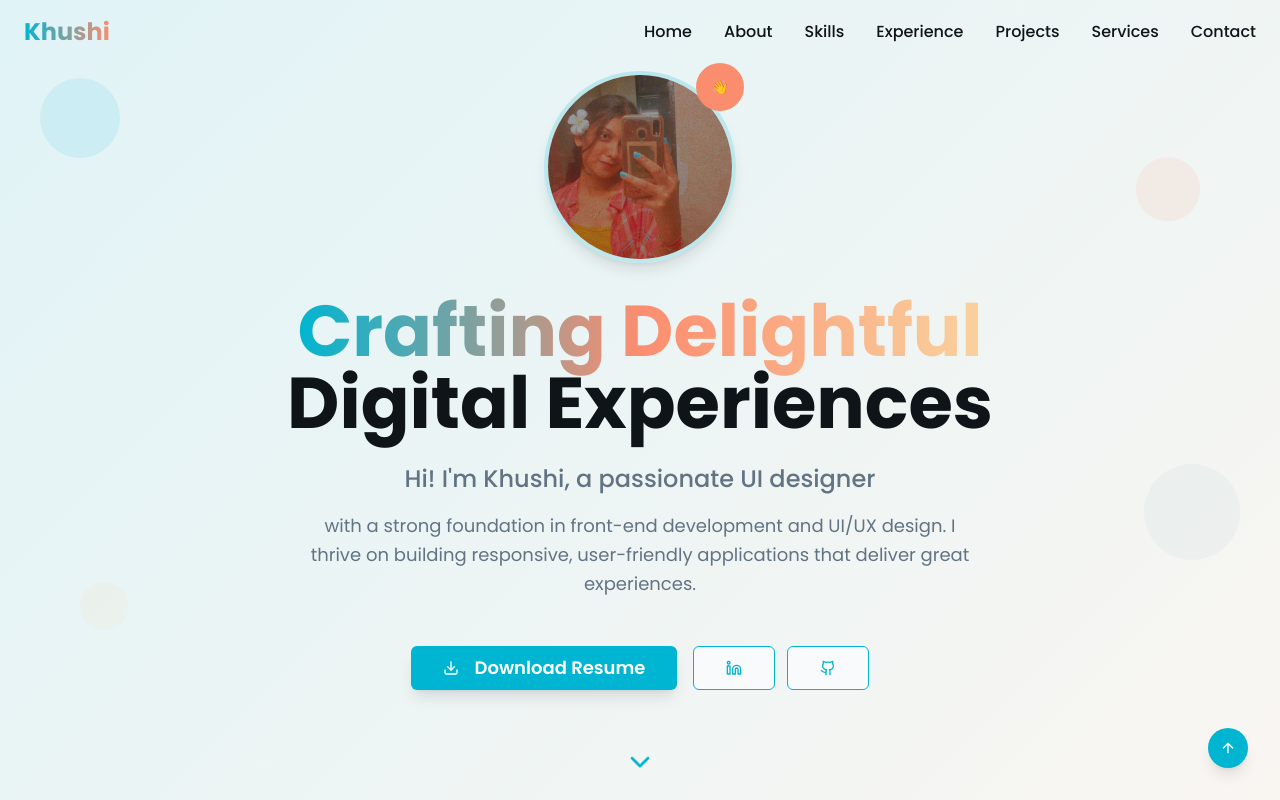
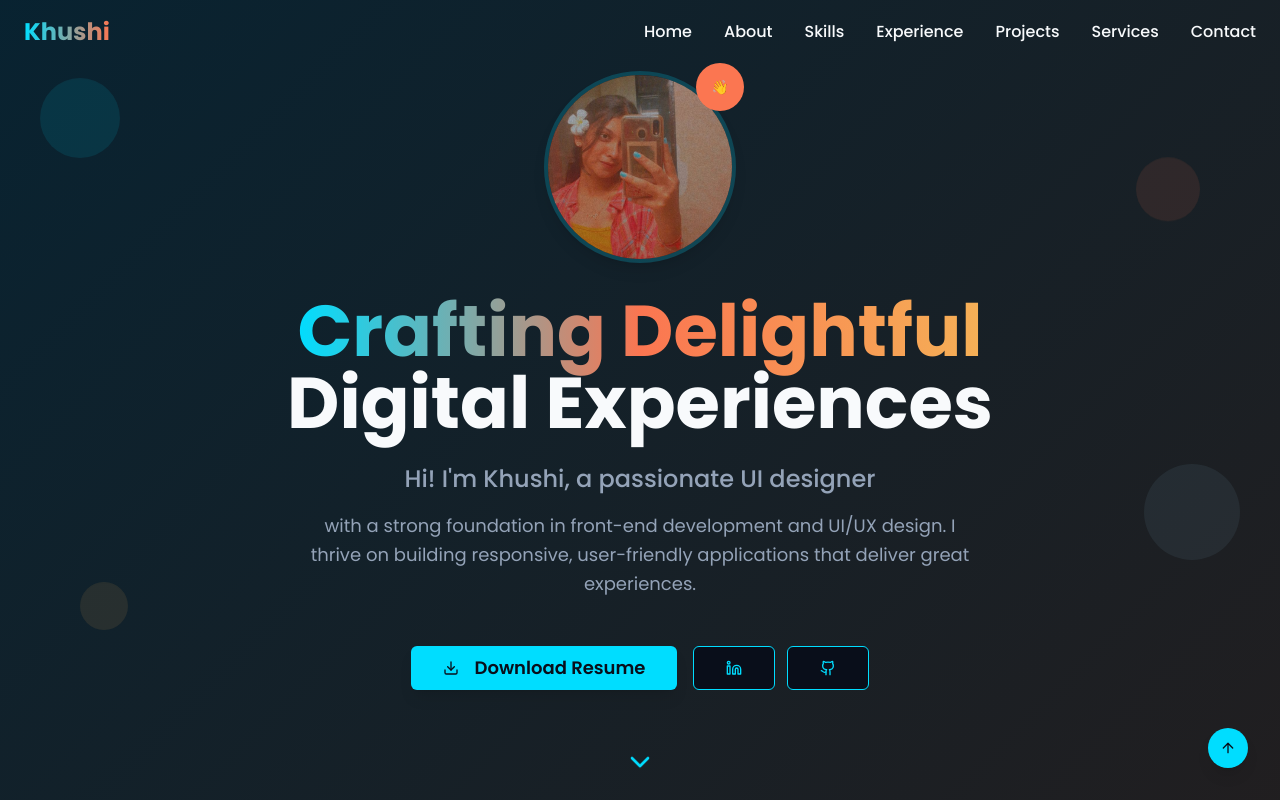
Before and after one commit to Rainbowroar/khushichaturvedi, a React (Vite) app: page / in a window 1280 px wide. Shown: the top 800 px of the page. Built offline with nearby package versions, Linux system fonts and the light colour scheme.

Commit message:
Convert theme to dark
Update the website's theme to a dark mode.

```diff
--- a/src/index.css
+++ b/src/index.css
@@ -8,46 +8,46 @@ All colors MUST be HSL.
 
 @layer base {
   :root {
-    /* Ocean-inspired background gradients */
-    --background: 200 20% 98%;
-    --foreground: 210 25% 8%;
+    /* Dark theme - Ocean-inspired background gradients */
+    --background: 222 47% 7%; /* Very dark blue-black */
+    --foreground: 210 40% 98%; /* Light text */
 
-    /* Card styling with ocean depth */
-    --card: 200 30% 96%;
-    --card-foreground: 210 25% 8%;
+    /* Card styling with dark ocean depth */
+    --card: 222 47% 9%; /* Slightly lighter than background */
+    --card-foreground: 210 40% 98%;
 
-    --popover: 200 30% 96%;
-    --popover-foreground: 210 25% 8%;
+    --popover: 222 47% 9%;
+    --popover-foreground: 210 40% 98%;
 
-    /* Apricot Aquas Color Palette */
-    --primary: 188 100% 41%; /* #00BDD0 - aqua */
-    --primary-foreground: 0 0% 100%;
+    /* Apricot Aquas Color Palette - Dark adapted */
+    --primary: 188 100% 50%; /* Brighter aqua for dark background */
+    --primary-foreground: 222 47% 7%;
 
-    --secondary: 34 89% 80%; /* #FECDA1 - peach */
-    --secondary-foreground: 210 25% 8%;
+    --secondary: 34 89% 65%; /* Slightly muted peach for dark theme */
+    --secondary-foreground: 222 47% 7%;
 
-    --tertiary: 73 24% 68%; /* #D0DAAE - soft green */
-    --tertiary-foreground: 210 25% 8%;
+    --tertiary: 73 24% 55%; /* Muted soft green */
+    --tertiary-foreground: 210 40% 98%;
 
-    --accent: 22 96% 85%; /* #FDCDA - apricot */
-    --accent-foreground: 210 25% 8%;
+    --accent: 22 96% 70%; /* Slightly muted apricot */
+    --accent-foreground: 222 47% 7%;
 
-    --ocean: 199 31% 70%; /* #A2C9D3 - muted blue */
-    --ocean-foreground: 0 0% 100%;
+    --ocean: 199 31% 60%; /* Muted blue for dark theme */
+    --ocean-foreground: 210 40% 98%;
 
-    --coral: 13 95% 71%; /* #FC9773 - sunset coral */
-    --coral-foreground: 0 0% 100%;
+    --coral: 13 95% 65%; /* Slightly muted coral */
+    --coral-foreground: 210 40% 98%;
 
-    /* Neutral tones */
-    --muted: 200 15% 94%;
-    --muted-foreground: 210 15% 45%;
+    /* Dark neutral tones */
+    --muted: 222 32% 15%; /* Dark muted background */
+    --muted-foreground: 215 20% 65%; /* Light muted text */
 
-    --destructive: 0 84.2% 60.2%;
+    --destructive: 0 84% 60%;
     --destructive-foreground: 210 40% 98%;
 
-    --border: 200 20% 88%;
-    --input: 200 20% 88%;
-    --ring: 188 100% 41%;
+    --border: 222 32% 20%; /* Dark borders */
+    --input: 222 32% 20%; /* Dark inputs */
+    --ring: 188 100% 50%; /* Bright ring for focus */
 
     /* Design system gradients */
     --gradient-ocean: linear-gradient(135deg, hsl(var(--primary)), hsl(var(--ocean)));
```
